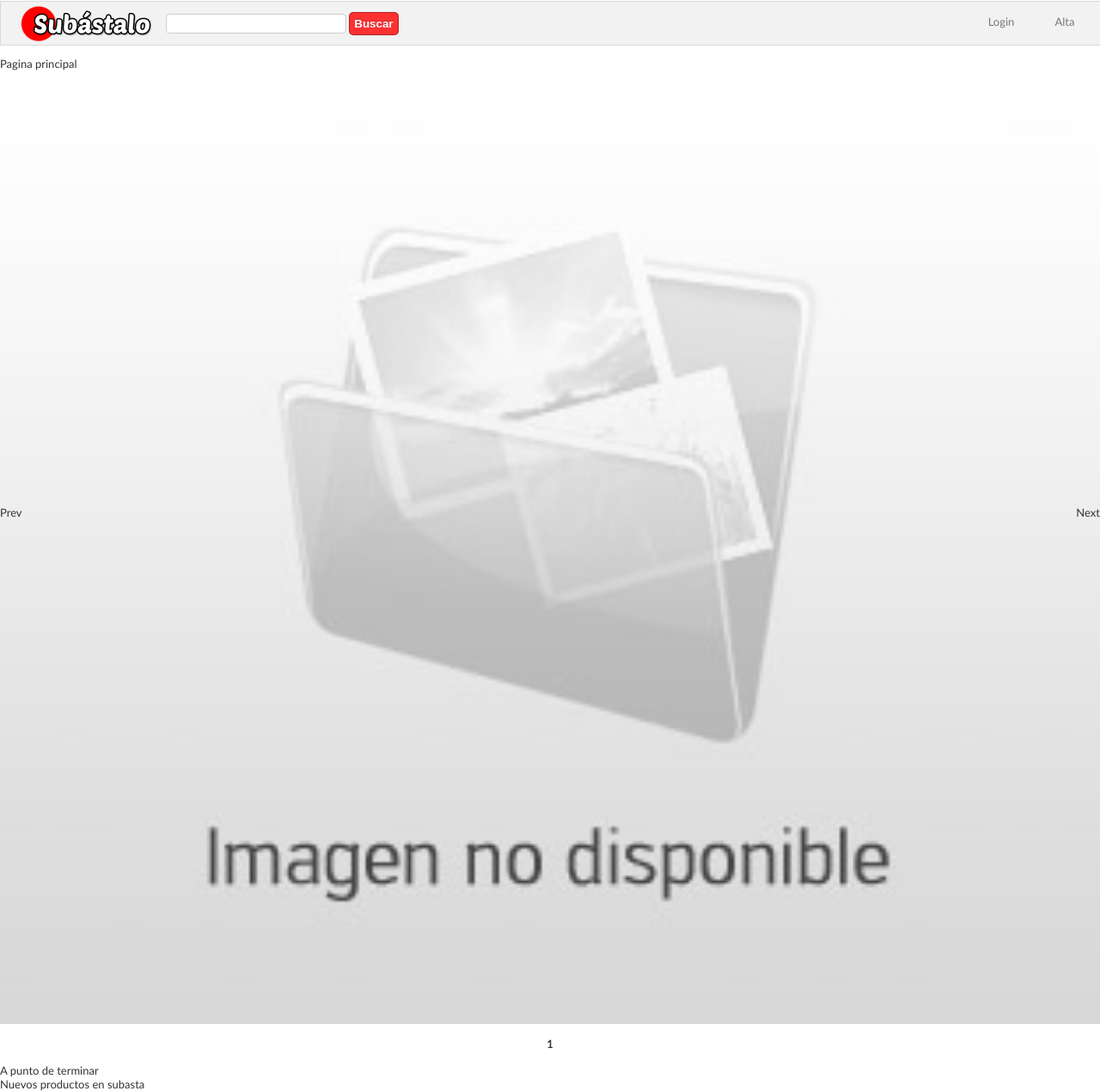
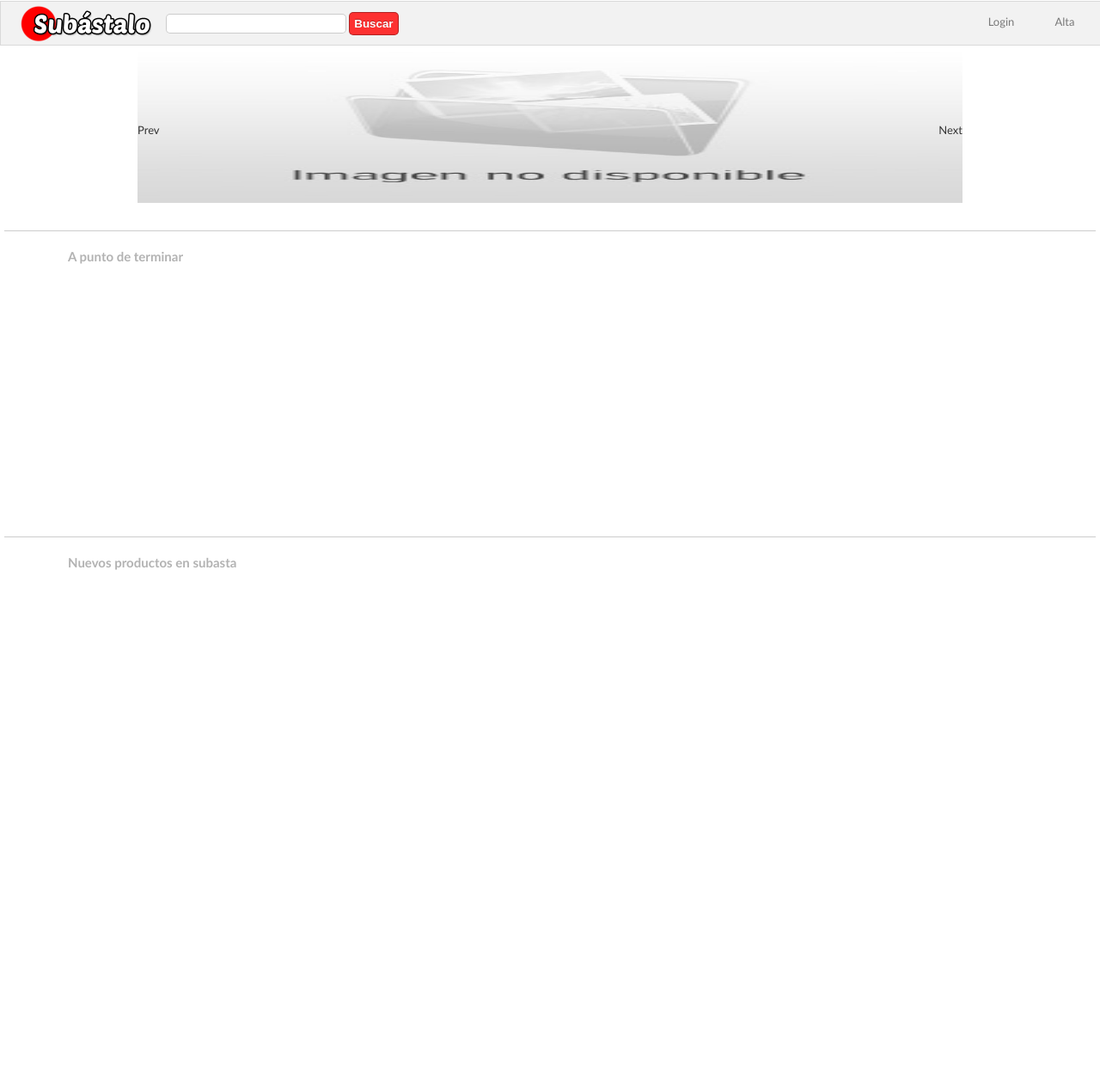
Before and after one commit to AlejandroVera/Subastalo, a PHP site: page /subastas/inicio.php in a window 1280 px wide. Shown: the whole page at 86% size. After the commit the page ends 663 px from the top, so only its background shows below. Run offline with PHP 8.4, Linux system fonts and the light colour scheme; data that the repository does not hold is empty.

Commit message:
Css de inicio

```diff
--- /dev/null
+++ b/css/inicio.css
@@ -0,0 +1,65 @@
+#random {
+	height: 200px;
+	width: 75%;
+	overflow: hidden;
+	margin-left: auto;
+	margin-right: auto;
+}
+
+#random img {
+}
+
+.theme-default .nivoSlider img {
+	position: absolute;
+	top: 0px;
+	left: 0px;
+	display: none;
+	width: 556px;
+	height: 183px !important;
+}
+.titulo {
+	font-size: 15px;
+	font-weight: bold;
+	color: rgba(0,0,0,0.3);
+	margin-top: 15px;
+	margin-bottom: 10px;
+	margin-left: 15px;
+}
+.nivoSlider {
+	height: 200px;
+}
+
+.nombreResultado {
+	font-weight: bold;
+	color: rgba(0,0,0,0.3);
+	margin-top: 10px;
+	margin-bottom: 5px;
+	text-align: center;
+}
+
+.resultadoInicio img {
+	width: 90%;
+	height: auto;
+	margin-top:5%;
+	margin-left: 5%;
+}
+
+.resultadoInicio {
+	background-color: #FFFFFF;
+	border: solid 1px rgba(0,0,0,0.2);
+	border-radius: 5px;
+	width: 280px;
+	height: 280px;
+	margin-top:10px;
+	display: inline;
+	float: left;
+	margin-left: 20px;
+}
+
+.container {
+	display: block;
+	height: 320px;
+	width: 90%;
+	margin-left: auto;
+	margin-right: auto;
+}
--- a/inicio.php
+++ b/inicio.php
@@ -40,7 +40,7 @@ $smarty -> assign('acabanAntes', $acabanAntes);
 $smarty -> assign('nuevas', $nuevas);
 
 $smarty -> assign('scripts', array("inicio.js", "jquery.nivo.slider.pack.js"));
-$smarty -> assign('css', array("nivo-slider.css"));
+$smarty -> assign('css', array("nivo-slider.css", "inicio.css"));
 $smarty -> assign('nivelAcceso', estoy_logeado());
 $smarty -> assign('nombreUsuario', userName());
 $smarty -> assign('USUARIO_LOGUEADO', userId());
--- a/smarty-data/templates/inicio.tpl
+++ b/smarty-data/templates/inicio.tpl
@@ -2,14 +2,13 @@
 
 {include file ="barra.tpl" nivelAcceso=$nivelAcceso IN_ADMIN=$IN_ADMIN nombreUsuario=$nombreUsuario aceptaMsg=$aceptaMsg}
 
-<div><p>Pagina principal</p></div>
 <div id="random">
 	<div class="slider-wrapper theme-default">
 		<div class="ribbon"></div>
 		<div id="slider" class="nivoSlider">
 			{foreach from=random item=elem}
 				{if !empty($elem['imagen']) }
-					<img src="images/uploaded/{$elem['imagen']}" alt="" data-transition="slideInLeft"/>
+					<img src="images/uploaded/{$elem['imagen']}" alt="" data-transition="slideInLeft">
 				{else}
 					<img src="images/noImage.jpg">
 				{/if}
@@ -17,25 +16,26 @@
 		</div>
 	</div>
 </div>
-<div id="acabanAntes">
-	<div>A punto de terminar</div>
-	<div>
+<div class="separador"></div>
+<div id="acabanAntes" class="container">
+	<div class="titulo">A punto de terminar</div>
+
 	{foreach from=$acabanAntes item=elem}
 		<div class="resultadoInicio">
 			<div class="nombreResultado">{$elem['nombre']}</div>
 			{if !empty($elem['imagen']) }
-				<img class="imagenResultado" src={$elem['imagen']} />
+				<img class="imagenResultado" src={$elem['imagen']} >
 			{else}
 				<img src="images/noImage.jpg">
 			{/if}
-			<img class="imagenResultado" src={$elem['imagen']} />
-		<div>
+		</div>
 	{/foreach}
-	</div>
+
 </div>
-<div id="nuevas">
-	<div>Nuevos productos en subasta</div>
-	<div>
+<div class="separador"></div>
+<div id="nuevas" class="container">
+	<div class="titulo">Nuevos productos en subasta</div>
+
 	{foreach from=$nuevas item=elem}
 		<div class="resultadoInicio">
 			<div class="nombreResultado">{$elem['nombre']}</div>
@@ -44,9 +44,9 @@
 			{else}
 				<img src="images/noImage.jpg">
 			{/if}
-		<div>
+		</div>
 	{/foreach}
-	</div>
+
 </div>
 
 {include file="footer.tpl"}
```
Also changed, not shown: images/outlast7.png (added).
